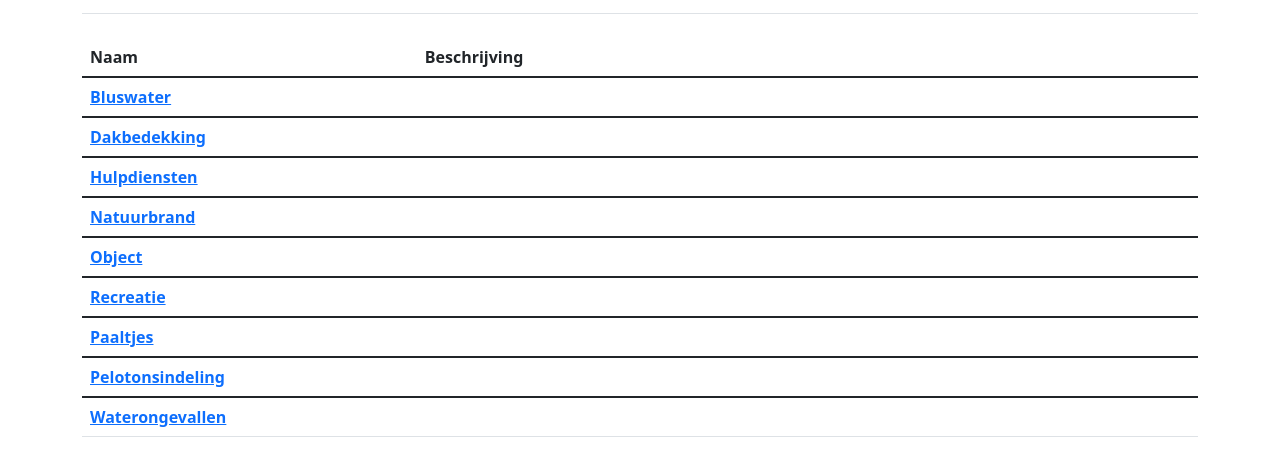
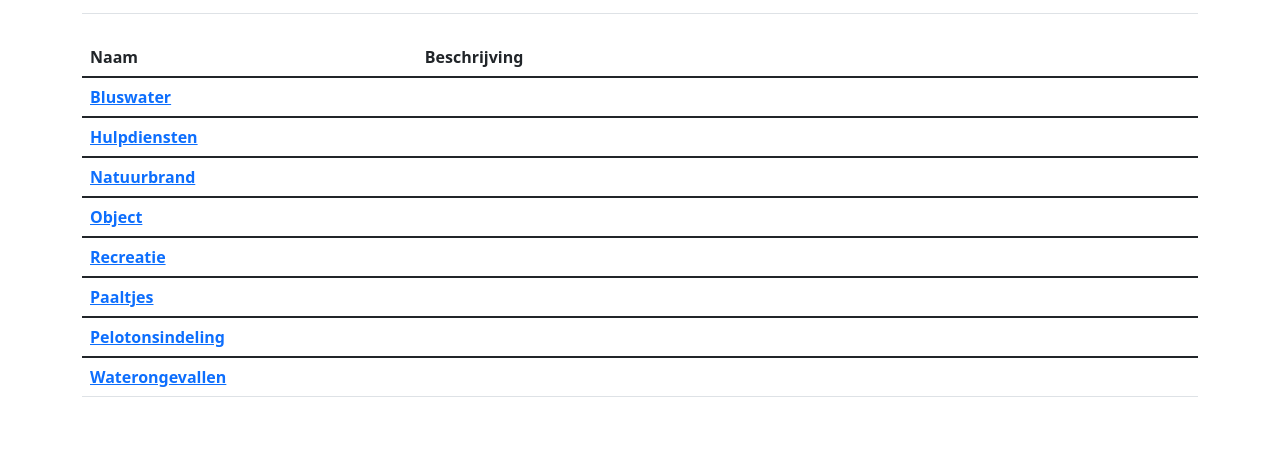
Before and after one commit to Veiligheidsregio-Utrecht/Kaartsymbolen, a plain HTML site: page iconen/index.html in a window 1280 px wide. Shown: the part 55-520 px from the top of the page. Drawn offline with nearby package versions, Linux system fonts and the light colour scheme.

Commit message:
Update index.html

```diff
--- a/iconen/index.html
+++ b/iconen/index.html
@@ -26,13 +26,6 @@
                 <tbody>
                 <tr>
                     <th class="text-start" scope="row"><a href="./bluswater/">Bluswater</a></th>
-                    <td></td>
-                </tr>
-                </tbody>
-
-                <tbody>
-                <tr>
-                    <th class="text-start" scope="row"><a href="./dakbedekking/">Dakbedekking</a></th>
                     <td></td>
                 </tr>
                 </tbody>
```
